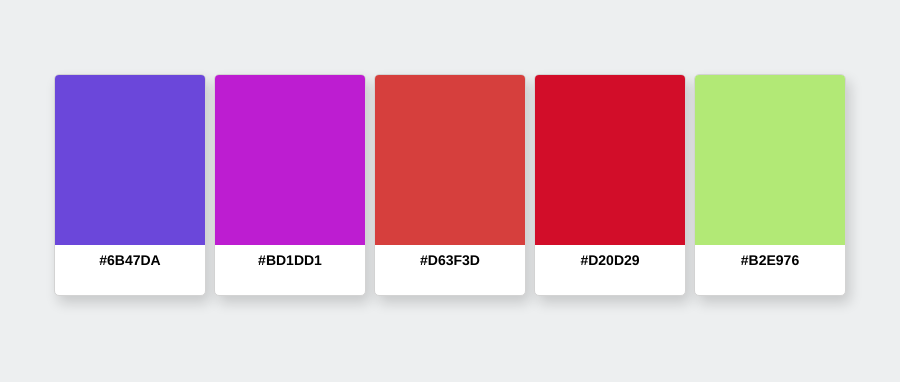
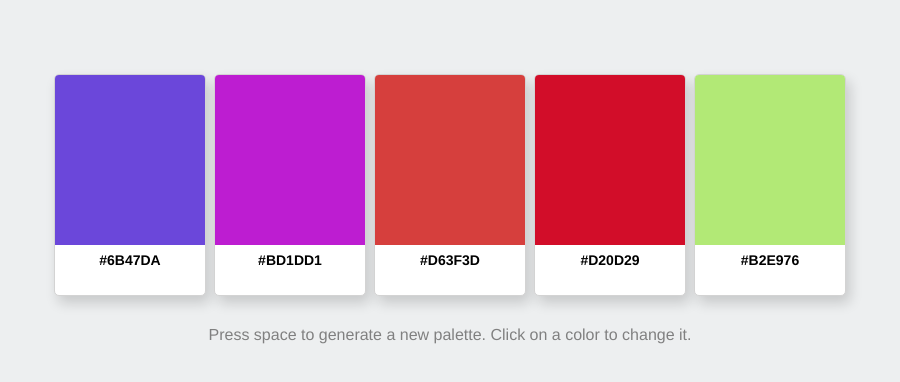
Before and after one commit to Wendelcorp/Advanced-colors, an Electron app: page index.html in a window 900 px wide. Drawn offline with nearby package versions, Linux system fonts and the light colour scheme.

Commit message:
Added instructions to page

```diff
--- a/index.html
+++ b/index.html
@@ -37,6 +37,9 @@
           <h2 class="color-name"></h2>
         </div>
       </div>
+      <div class="instructions">
+        <p>Press space to generate a new palette. Click on a color to change it.</p>
+      </div>
     </main>
   </body>
 
--- a/styles.css
+++ b/styles.css
@@ -10,13 +10,23 @@ main {
   overflow: visible;
   margin-top: 70px;
   height: 300px;
+  text-align: center;
 }
+
+
 
 h2 {
   font-family: helvetica, arial;
   font-size: 14px;
 }
 
+.instructions {
+  clear: both;
+  height: 30px;
+  padding-top: 10px;
+  color: grey;
+
+}
 
 .swatch-container {
   background-color: white;
```
